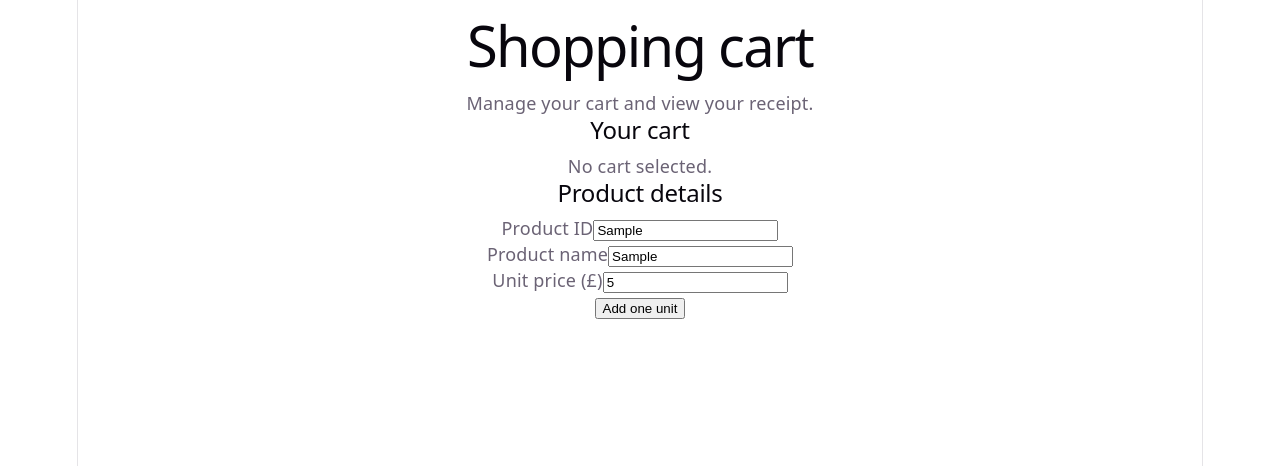
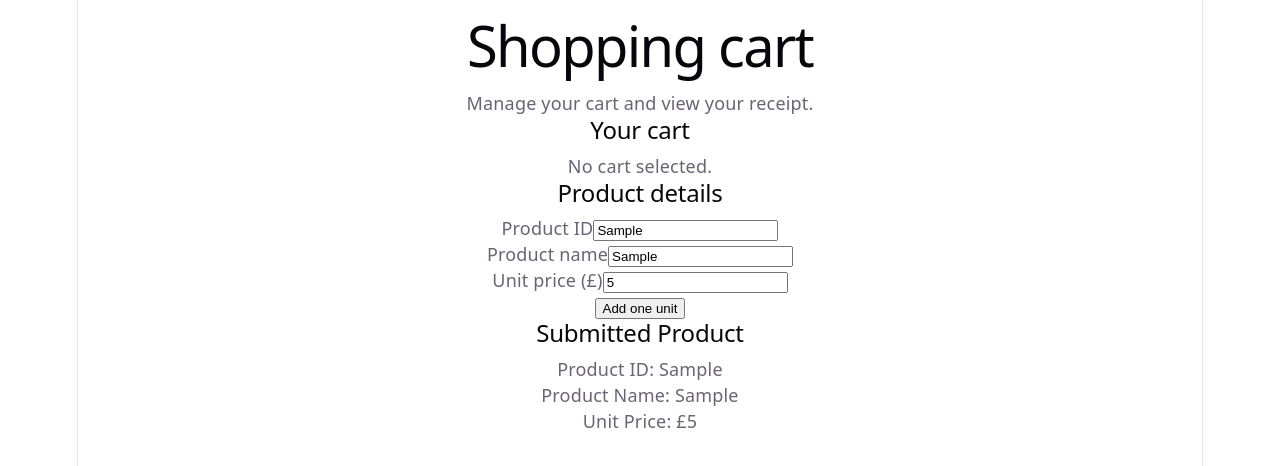
Before and after one commit to iguannago/Katas, a React (Vite) app in the folder shopping-cart-reactjs/: page / in a window 1280 px wide. Both pictures are taken after typing "Sample", "Sample", "5" into the empty fields and a click on the button "Add one unit". Shown: the top 466 px of the page. Built offline with nearby package versions, Linux system fonts and the light colour scheme.

Commit message:
Implement product submission handling in App and update ProductForm to accept onProductSubmit prop

```diff
--- a/shopping-cart-reactjs/src/App.jsx
+++ b/shopping-cart-reactjs/src/App.jsx
@@ -1,8 +1,16 @@
 import CartHeader from './components/CartHeader.jsx';
 import ProductForm from './components/ProductForm.jsx';
 import './App.css';
+import { useState } from 'react';
 
 function App() {
+
+  const [submittedProduct, setSubmittedProduct] = useState(null);
+
+  function handleProductSubmit(product) {
+    setSubmittedProduct(product);
+  }
+
   return (
     <main>
       <CartHeader
@@ -15,7 +23,16 @@ function App() {
         <p>No cart selected.</p>
       </section>
 
-      <ProductForm />
+      <ProductForm onProductSubmit={handleProductSubmit} />
+
+      {submittedProduct && (
+        <section aria-labelledby='submitted-product-heading'>
+          <h2 id='submitted-product-heading'>Submitted Product</h2>
+          <p>Product ID: {submittedProduct.id}</p>
+          <p>Product Name: {submittedProduct.name}</p>
+          <p>Unit Price: £{submittedProduct.price}</p>
+        </section>
+      )}
     </main>
   );
 }
--- a/shopping-cart-reactjs/src/components/ProductForm.jsx
+++ b/shopping-cart-reactjs/src/components/ProductForm.jsx
@@ -1,6 +1,6 @@
 import { useState } from 'react';
 
-function ProductForm() {
+function ProductForm({ onProductSubmit}) {
   const [productId, setProductId] = useState('');
   const [productName, setProductName] = useState('');
   const [price, setPrice] = useState('');
@@ -22,6 +22,12 @@ function ProductForm() {
     }
 
     setError('');
+
+    onProductSubmit({
+      id: productId,
+      name: productName,
+      price,
+    });
   }
 
   return (
```
